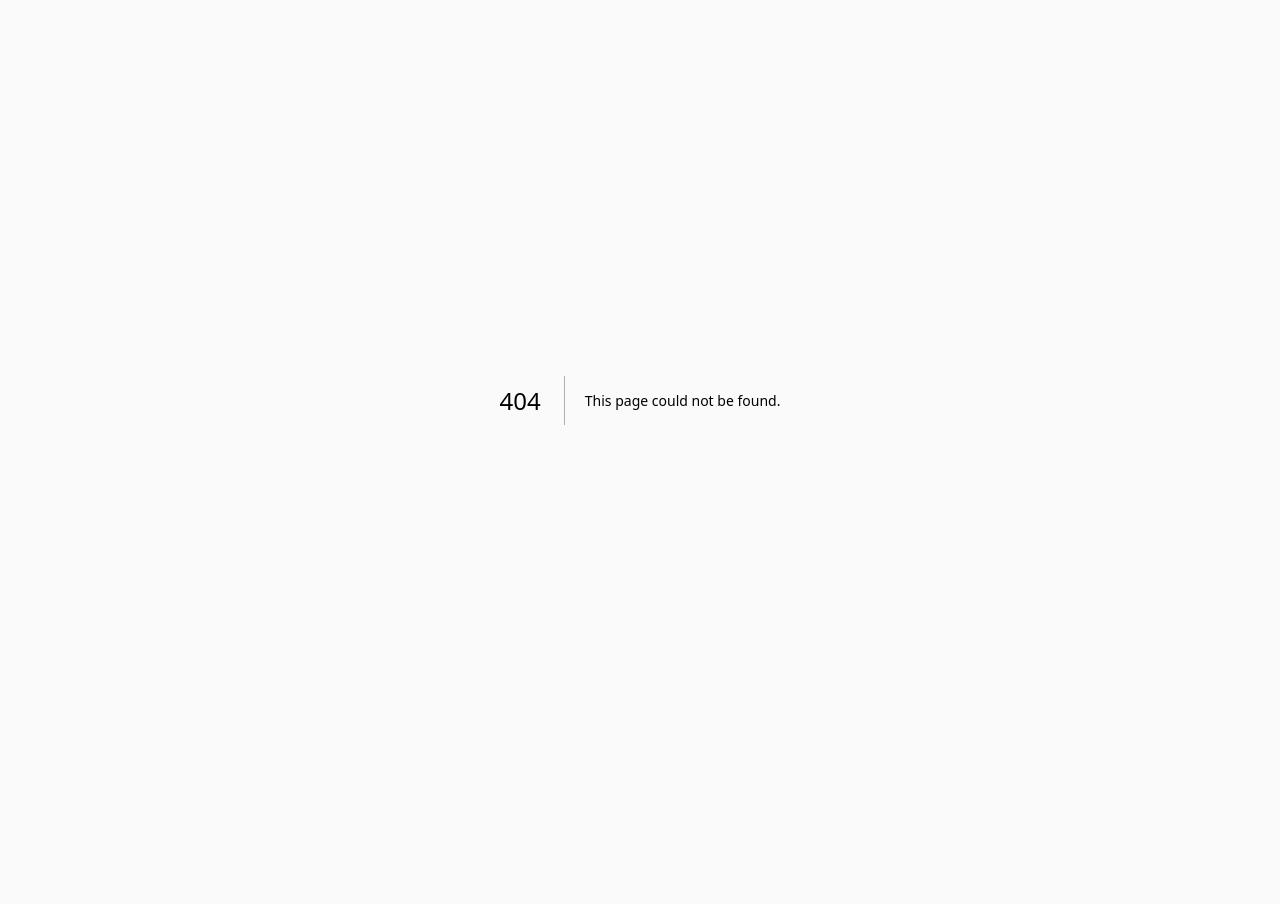
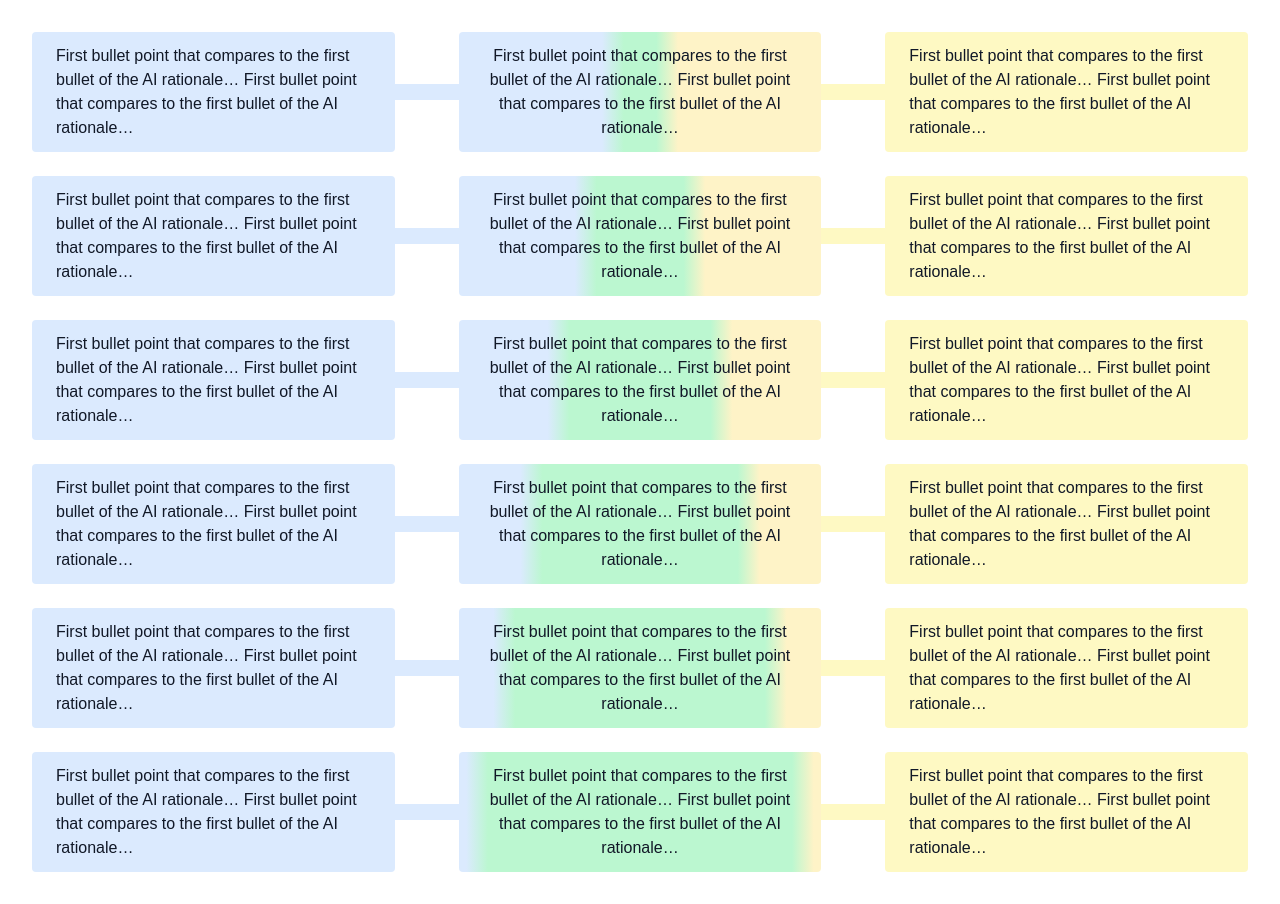
Before and after one commit to Design-and-Partnership-Lab/czi-edsight-eval, a Next.js app: page /similarity in a window 1280 px wide. Before the commit this address had no page. Before the commit the page ends 800 px from the top, so only its background shows below. Built offline with nearby package versions, Linux system fonts and the light colour scheme.

Commit message:
add component for similarity comparisons

```diff
--- /dev/null
+++ b/src/app/similarity/page.tsx
@@ -0,0 +1,45 @@
+import React from 'react'
+import SimilarityPill from '@/components/similarity-component/similarity-component';
+
+export default function App() {
+  return (
+    <div className="p-8 bg-white min-h-screen space-y-6">
+      <SimilarityPill
+        leftText="First bullet point that compares to the first bullet of the AI rationale… First bullet point that compares to the first bullet of the AI rationale…"
+        phrase="First bullet point that compares to the first bullet of the AI rationale… First bullet point that compares to the first bullet of the AI rationale…"
+        rightText="First bullet point that compares to the first bullet of the AI rationale… First bullet point that compares to the first bullet of the AI rationale…"
+        similarity={0.15}
+      />
+      <SimilarityPill
+        leftText="First bullet point that compares to the first bullet of the AI rationale… First bullet point that compares to the first bullet of the AI rationale…"
+        phrase="First bullet point that compares to the first bullet of the AI rationale… First bullet point that compares to the first bullet of the AI rationale…"
+        rightText="First bullet point that compares to the first bullet of the AI rationale… First bullet point that compares to the first bullet of the AI rationale…"
+        similarity={0.3}
+      />
+      <SimilarityPill
+        leftText="First bullet point that compares to the first bullet of the AI rationale… First bullet point that compares to the first bullet of the AI rationale…"
+        phrase="First bullet point that compares to the first bullet of the AI rationale… First bullet point that compares to the first bullet of the AI rationale…"
+        rightText="First bullet point that compares to the first bullet of the AI rationale… First bullet point that compares to the first bullet of the AI rationale…"
+        similarity={0.45}
+      />
+      <SimilarityPill
+        leftText="First bullet point that compares to the first bullet of the AI rationale… First bullet point that compares to the first bullet of the AI rationale…"
+        phrase="First bullet point that compares to the first bullet of the AI rationale… First bullet point that compares to the first bullet of the AI rationale…"
+        rightText="First bullet point that compares to the first bullet of the AI rationale… First bullet point that compares to the first bullet of the AI rationale…"
+        similarity={0.6}
+      />
+      <SimilarityPill
+        leftText="First bullet point that compares to the first bullet of the AI rationale… First bullet point that compares to the first bullet of the AI rationale…"
+        phrase="First bullet point that compares to the first bullet of the AI rationale… First bullet point that compares to the first bullet of the AI rationale…"
+        rightText="First bullet point that compares to the first bullet of the AI rationale… First bullet point that compares to the first bullet of the AI rationale…"
+        similarity={0.75}
+      />
+      <SimilarityPill
+        leftText="First bullet point that compares to the first bullet of the AI rationale… First bullet point that compares to the first bullet of the AI rationale…"
+        phrase="First bullet point that compares to the first bullet of the AI rationale… First bullet point that compares to the first bullet of the AI rationale…"
+        rightText="First bullet point that compares to the first bullet of the AI rationale… First bullet point that compares to the first bullet of the AI rationale…"
+        similarity={0.9}
+      />
+    </div>
+  )
+}
--- /dev/null
+++ b/src/components/similarity-component/similarity-component.tsx
@@ -0,0 +1,77 @@
+import React from 'react';
+
+interface SimilarityPillProps {
+  leftText: string;
+  phrase: string;
+  rightText: string;
+  similarity: number;
+}
+
+const SimilarityPill: React.FC<SimilarityPillProps> = ({
+  leftText,
+  phrase,
+  rightText,
+  similarity,
+}) => {
+  const s           = Math.max(0, Math.min(1, similarity));
+  const greenPct    = s * 100;
+  const sidePct     = (100 - greenPct) / 2;
+  const fadeWidth   = 3;
+  const b2gStart    = Math.max(0, sidePct - fadeWidth);
+  const b2gEnd      = Math.min(100, sidePct + fadeWidth);
+  const g2yStart    = Math.max(0, sidePct + greenPct - fadeWidth);
+  const g2yEnd      = Math.min(100, sidePct + greenPct + fadeWidth);
+
+  const gradient = `
+    linear-gradient(
+      to right,
+        /* solid blue until fade zone */
+        #DBEAFE 0%,
+        #DBEAFE ${b2gStart}%,
+        /* fade blue → green between b2gStart…b2gEnd */
+        #BBF7D0 ${b2gEnd}%,
+        /* solid green until next fade */
+        #BBF7D0 ${g2yStart}%,
+        /* fade green → yellow between g2yStart…g2yEnd */
+        #FEF3C7 ${g2yEnd}%,
+        /* solid yellow to the end */
+        #FEF3C7 100%
+    )
+  `.replace(/\s+/g, ' ');
+
+  return (
+    <div className="flex items-center w-full">
+      {/* left box */}
+      <div className="flex-1 min-w-0">
+        <div className="bg-blue-100 text-gray-900 px-6 py-3 rounded break-words">
+          {leftText}
+        </div>
+      </div>
+
+      <div className="flex-shrink-0 w-16 h-4 bg-blue-100" />
+
+      {/* center box */}
+      <div className="flex-1 min-w-0">
+        <div
+          className="px-6 py-3 rounded text-center break-words"
+          style={{ backgroundImage: gradient }}
+        >
+          <span className="relative text-gray-900 font-medium">
+            {phrase}
+          </span>
+        </div>
+      </div>
+
+      <div className="flex-shrink-0 w-16 h-4 bg-yellow-100" />
+
+      {/* right box */}
+      <div className="flex-1 min-w-0">
+        <div className="bg-yellow-100 text-gray-900 px-6 py-3 rounded break-words">
+          {rightText}
+        </div>
+      </div>
+    </div>
+  );
+};
+
+export default SimilarityPill;
```
